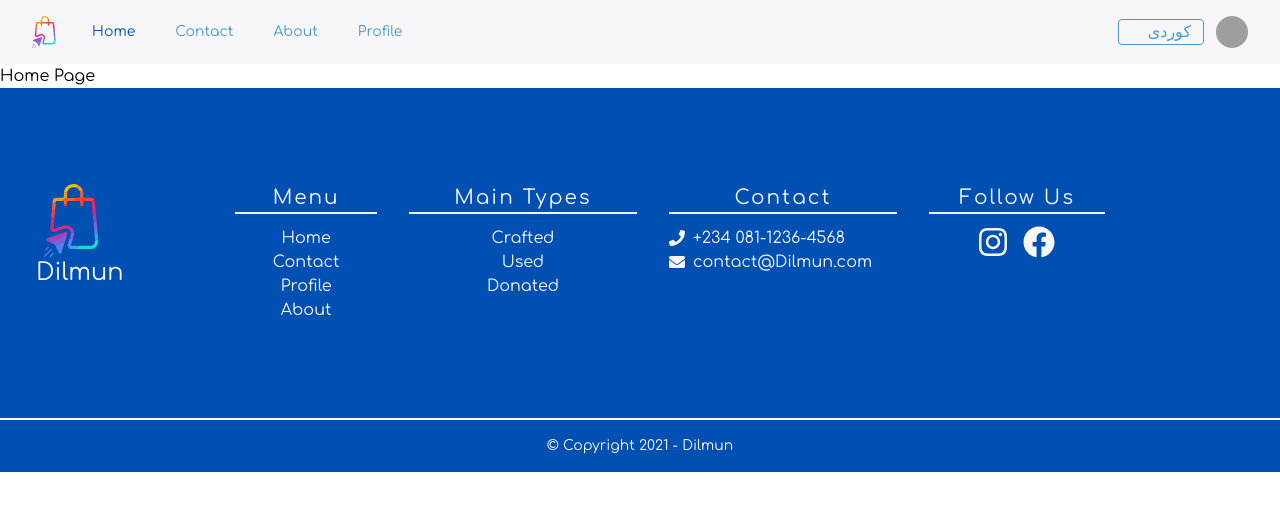
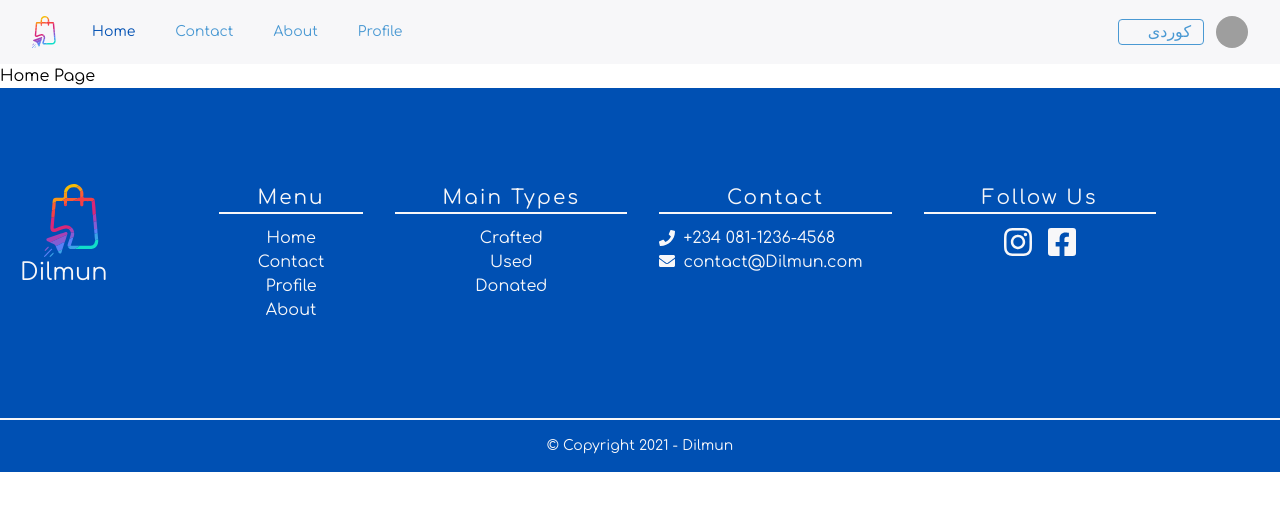
Before and after one commit to ReCoded-Org/capstone-iraq-rct-dilmun, a React (Create React App) app: page / in a window 1280 px wide. Shown: the top 510 px of the page. Built offline with nearby package versions, Linux system fonts and the light colour scheme; grey boxes are pictures that could not be loaded.

Commit message:
Fixing the Fontawsome

```diff
--- a/src/components/Footer/Footer.jsx
+++ b/src/components/Footer/Footer.jsx
@@ -1,9 +1,7 @@
 import React from 'react'
 import { useTranslation } from 'react-i18next'
 import { NavLink } from 'react-router-dom'
-import { faEnvelope , faPhone } from '@fortawesome/free-solid-svg-icons'
 import { FontAwesomeIcon } from '@fortawesome/react-fontawesome'
-import { faFacebook, faInstagram } from '@fortawesome/free-brands-svg-icons'
 import { HOME_ROUTE, PROFILE_ROUTE, CONTACT_ROUTE, ABOUT_ROUTE} from '../../router'
 import Logo from '../../logo.svg'
 
@@ -14,19 +12,19 @@ export default function Footer() {
     return (
         <footer className="text-white body-font  bg-darkBlue text-center">
         <div className="container px-5 py-24 mx-auto flex md:items-center lg:items-start md:flex-row md:flex-nowrap flex-wrap flex-col">
-          <div className="w-54 flex-shrink-0 md:mx-0 mx-auto text-center md:text-left">
+          <div className="w-54 flex-shrink-0 md:mx-0 mx-auto  md:text-left">
             <a href="/"
             className="flex  mx-6  ">
               <img className="lg:w-auto md:w-1/2  "
               src={Logo}
               alt="logo" />
             </a>
-            <h3 className="lg:w-1/4 md:w-1/2 w-full px-4 text-2xl font-medium items-center  text-center md:justify-start justify-center">
+            <h3 className="title-font text-2xl font-medium">
             Dilmun</h3>
             </div>
-          <div className="flex-grow flex flex-wrap md:pl-20 -mb-10 md:mt-0 mt-10 md:text-center text-center">
+          <div className="flex-grow flex flex-wrap md:pl-20 -mb-10 md:mt-0 mt-10 md:text-center">
             <div className="lg:w-1/6 md:w-1/2 w-full px-4 ">
-              <h2 className="font-medium tracking-widest text-xl mb-3  border-b-2 ">{t('footer.menu')}</h2>
+              <h2 className="title-font font-medium tracking-widest text-xl mb-3  border-b-2 ">{t('footer.menu')}</h2>
               <nav className="list-none mb-10">
                 <li>
                 <NavLink className=" hover:text-green" exact to={HOME_ROUTE}  >
@@ -43,7 +41,7 @@ export default function Footer() {
               </nav>
             </div>
             <div className="lg:w-1/4 md:w-1/2 w-full px-4">
-              <h2 className="font-medium text-white-900 tracking-widest text-xl mb-3 border-b-2">{t('footer.type')}</h2>
+              <h2 className="title-font font-medium text-white-900 tracking-widest text-xl mb-3 border-b-2">{t('footer.type')}</h2>
               <nav className="list-none mb-10">
                 <li>
                   <a href="/" className="hover:text-green">{t('footer.crafted')}</a>
@@ -58,45 +56,44 @@ export default function Footer() {
               </nav>
             </div>
             <div className="lg:w-1/4 md:w-1/2 w-full px-4">
-              <h2 className="font-medium text-gray-900 tracking-widest text-xl mb-3 border-b-2">{t('navbar.contact')}</h2>
+              <h2 className="title-font font-medium text-gray-900 tracking-widest text-xl mb-3 border-b-2">{t('navbar.contact')}</h2>
               <nav className="list-none mb-10">
                 <li>
                 <div className="w-64 flex-shrink-0 md:mx-0 mx-auto text-center md:text-left ">
                 <a href="/"
-                className="flex items-center md:justify-start justify-center">
-                  <FontAwesomeIcon icon={faPhone}  className="hover:text-green mr-2"/><span >+234 081-1236-4568</span>
+                className="flex title-font items-center md:justify-start justify-center">
+                  <FontAwesomeIcon icon="phone"  className="hover:text-green mr-2"/><span >+234 081-1236-4568</span>
                 </a>
               </div>
                 </li>
                 <li>
-                <div className="w-64 flex-shrink-0 md:mx-0 mx-auto text-center md:text-left ">
-                <a href="/" className="flex items-center md:justify-start justify-center">
-                <FontAwesomeIcon icon={faEnvelope}  className="hover:text-green mr-2"/>
+                <div className="w-64 flex-shrink-0 md:mx-0 mx-auto  md:text-left ">
+                <a href="/" >
+                <FontAwesomeIcon icon="envelope" className="hover:text-green mr-2"/>
                    <span >contact@Dilmun.com</span> </a>
               </div>
                 </li>
               </nav>
             </div>
-            <div className="lg:w-1/5 md:w-1/2 w-full px-4">
-              <h2 className="font-medium text-white-900 tracking-widest text-xl mb-3  border-b-2">{t('footer.follow')}</h2>
+            <div className="lg:w-1/4 md:w-1/2 w-full px-4">
+              <h2 className="title-font font-medium  tracking-widest text-xl mb-3  border-b-2">{t('footer.follow')}</h2>
               <nav className="list-none mb-10">
                 <li>
-                <span className="inline-flex sm:ml-auto sm:mt-0 mt-2 justify-center sm:justify-start">
-                <a href="https://www.instagram.com/" className="flex  mx-2 items-center md:justify-start justify-center">
-                <FontAwesomeIcon icon={faInstagram}  className="hover:text-green fa-2x"/></a>
-                <a href="https://www.facebook.com/" className="flex items-center   mx-2 md:justify-start justify-center ">
-                <FontAwesomeIcon icon={faFacebook}  className="hover:text-green fa-2x"/></a>
+                <div className="inline-flex sm:ml-auto sm:mt-0 mt-2 justify-center sm:justify-start ">
+                <a href="https://www.instagram.com/">
+                <FontAwesomeIcon icon={['fab', 'instagram']} className="hover:text-green fa-2x mx-2"/></a>
+                <a href="https://www.facebook.com/"  >
+                <FontAwesomeIcon icon={['fab', 'facebook-square']} className="hover:text-green fa-2x mx-2"/></a>
 
-            </span>
+            </div>
                 </li>
               </nav>
             </div>
           </div>
         </div>
-        <div className="border-t-2 items-center  text-center md:justify-start justify-center ">
+        <div className="border-t-2">
           <div className="container mx-auto py-4 px-5 flex flex-wrap flex-col">
-            <p className="text-white-500 text-sm  sm:text-center   text-center  "> © Copyright 2021 - Dilmun
-            </p>
+            <p className="text-sm "> © Copyright 2021 - Dilmun</p>
           </div>
         </div>
       </footer>
--- a/src/fontawsome.js
+++ b/src/fontawsome.js
@@ -1,17 +1,19 @@
 import { library } from '@fortawesome/fontawesome-svg-core'
-import { fab } from '@fortawesome/free-brands-svg-icons'
+import { fab } from  '@fortawesome/free-brands-svg-icons'
 import {
-    faCheckSquare,
+ faCheckSquare,
     faCoffee,
     faPhone,
     faUserCircle,
     faMapMarkerAlt,
     faEye,
+    faEnvelope
 } from '@fortawesome/free-solid-svg-icons'
 import { faClock } from '@fortawesome/free-regular-svg-icons'
 
 library.add(
     fab,
+    faEnvelope,
     faCheckSquare,
     faCoffee,
     faUserCircle,
```
Also changed, not shown: 1 other file (tests, documents, lock files or other folders).
